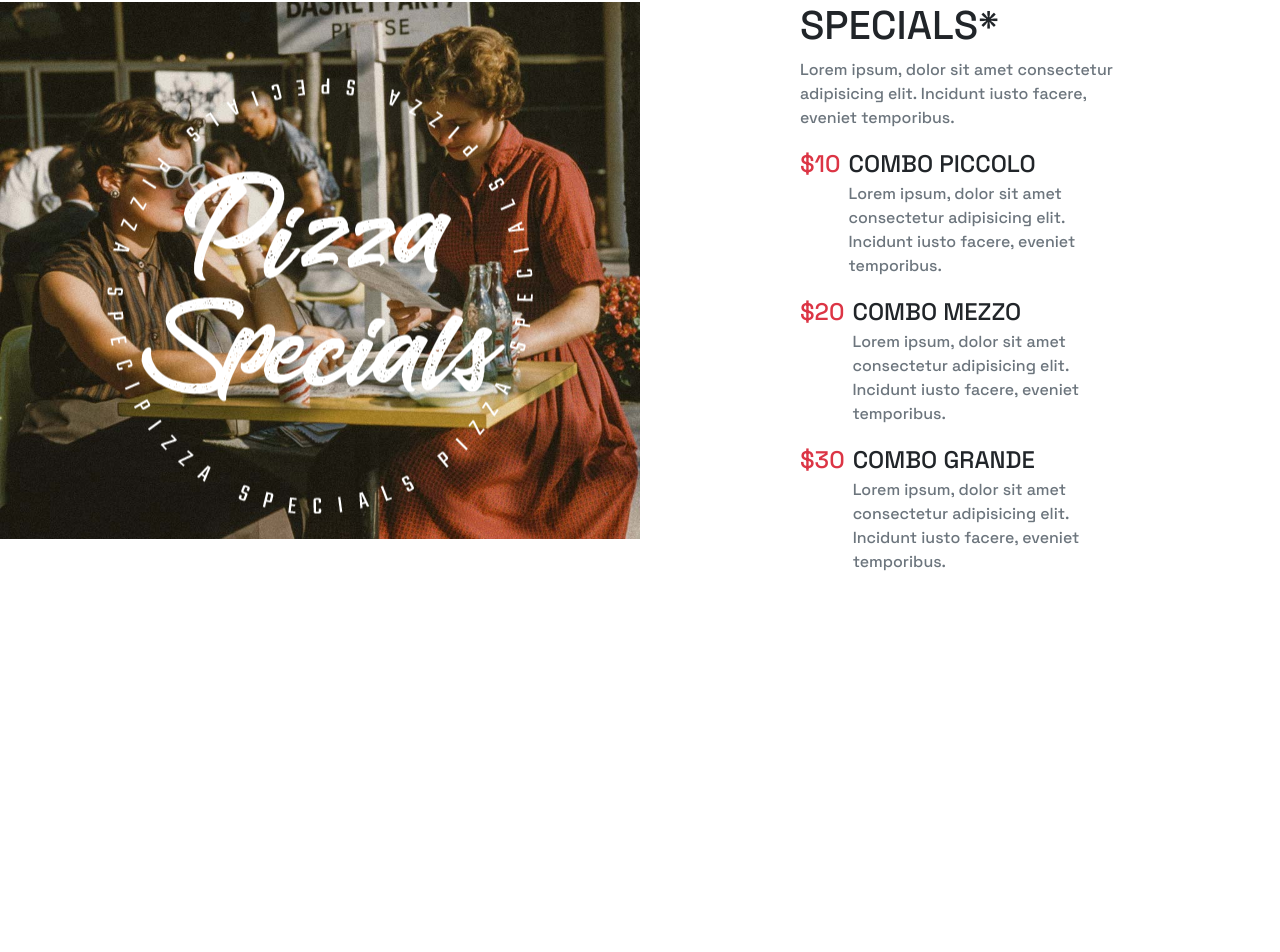
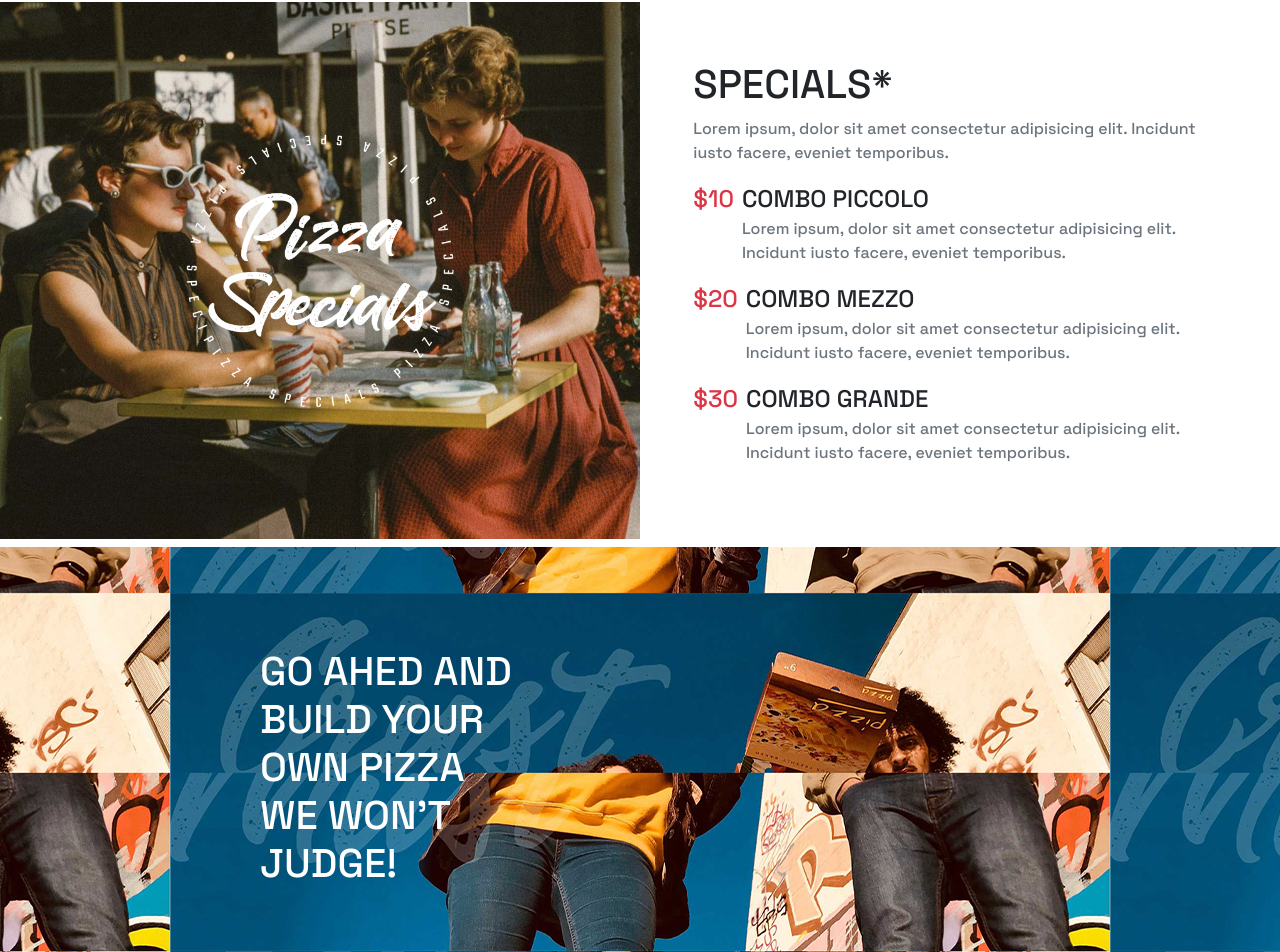
Before and after one commit to MonteDeveloper/proj-html-vuejs, a Vue app: page / in a window 1280 px wide. Shown: the part 1357-2309 px from the top of the page. Before the commit the page ends 1947 px from the top, so only its background shows below. Built offline with nearby package versions, Linux system fonts and the light colour scheme.

Commit message:
PageMain: Banner go ahed section

```diff
--- a/src/components/PageMain.vue
+++ b/src/components/PageMain.vue
@@ -151,26 +151,40 @@ export default {
 
 <template>
     <div class="d-flex flex-column gap-2">
+        <!-- JUMBO -->
+        <section>
             <SliderCarousel :offsetY="2" :dotPosition="false" style="height: 620px;" :bgAnimationDuration="50"
                 bgImage="../src/assets/img/cielostellato.PNG" :imagesList="jumboImages" :imagesWidth="[35, 13]" :autoplay="true"
                 :autoplayDelay="4" :animationDuration="1" />
+        </section>
+
+        <!-- CARDVIEWMORE -->
+        <section>
             <div class="d-flex gap-2">
                 <div v-for="CardViewMoreData in CardViewMoreDataList" class="flex-fill">
                     <CardViewMore :imgPath="CardViewMoreData" />
                 </div>
             </div>
+        </section>
+
+        <!-- REVIEWS -->
+        <section>
             <div class="my-reviewBg">
                 <SliderCarousel :offsetY="-3" :dotPosition="true" style="height: 500px;" :textList="reviewSliderTextList"
                     :autoplay="false" :autoplayDelay="4" :animationDuration="1" />
             </div>
-        <div class="d-flex">
-            <div class="col-6 position-relative">
-                <img class="img-fluid" src="../assets/img/h1-img-4.jpg" alt="bgImg-1">
-                <img class="img-fluid position-absolute start-50 top-50 translate-middle" src="../assets/img/h1-img-7n.png"
+        </section>
+
+        <!-- SPECIALS* LIST -->
+        <section>
+            <div class="d-flex flex-wrap">
+                <div class="col-12 col-lg-6 position-relative overflow-hidden">
+                    <img class="h-100 w-100" src="../assets/img/h1-img-4.jpg" alt="bgImg-1">
+                    <img class="col-5 position-absolute start-50 top-50 translate-middle" src="../assets/img/h1-img-7n.png"
                         alt="bgImg-1">
                 </div>
-            <div class="col-6 d-flex justify-content-center align-items-center">
-                <div class="w-50">
+                <div class="col-12 col-lg-6 d-flex justify-content-center align-items-center py-5">
+                    <div class="col-lg-10 col-xxl-6">
                         <h2 class="h1">SPECIALS*</h2>
                         <p class="text-secondary">
                             Lorem ipsum, dolor sit amet consectetur adipisicing elit. Incidunt iusto facere, eveniet temporibus.
@@ -191,6 +205,22 @@ export default {
                     </div>
                 </div>
             </div>
+        </section>
+
+        <!-- BANNER GO AHED -->
+        <section>
+            <div class="my-goAhedBg bg-danger">
+                <div class="my-container d-flex align-items-center h-100">
+                    <p class="h1 text-white">
+                        GO AHED AND <br>
+                        BUILD YOUR <br>
+                        OWN PIZZA <br>
+                        WE WON'T <br>
+                        JUDGE!
+                    </p>
+                </div>
+            </div>
+        </section>
     </div>
 </template>
 
@@ -199,4 +229,17 @@ export default {
     background-image: url("../src/assets/img/h3-testimonials-bckgrnd.jpg");
     background-size: contain;
 }
+
+.my-goAhedBg{
+    height: 450px;
+    background-image: url(../assets/img/h3-background-img-duplicated.jpg);
+    background-size: 150%;
+    background-position: center;
+    background-attachment: fixed;
+
+    .my-container{
+
+        padding: 0 10rem;
+    }
+}
 </style>
```
Also changed, not shown: src/assets/img/h3-background-img-duplicated.jpg (added). Lines whose indentation alone changed are shown as unchanged.
